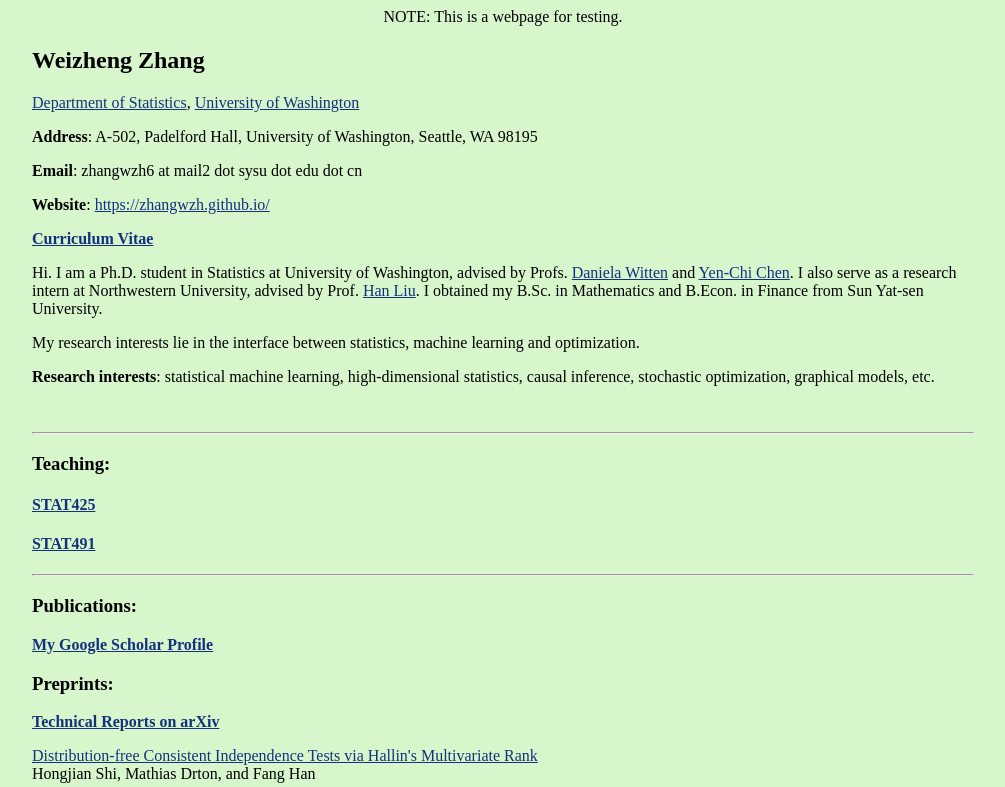
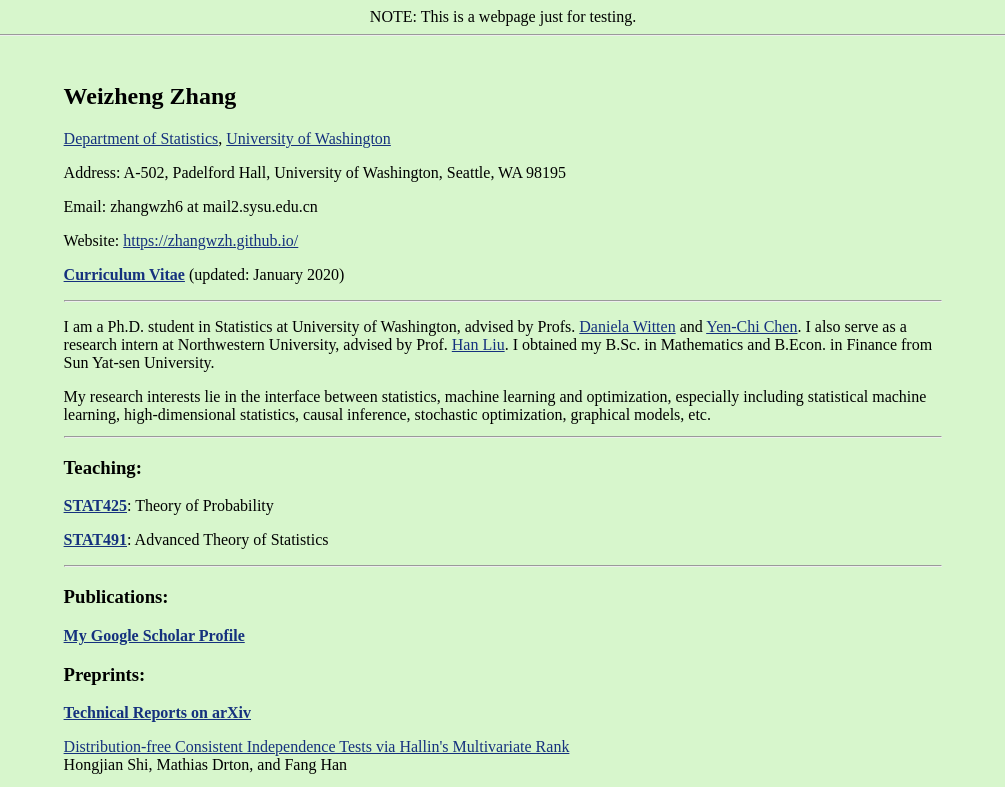
Before and after one commit to zhangwzh/zhangwzh.github.io, a plain HTML site: page index.html in a window 1280 px wide. Shown: the top 787 px of the page, without its empty margins (137-1142 px from the left). Drawn offline with Linux system fonts and the light colour scheme.

Commit message:
Update index.html

```diff
--- a/index.html
+++ b/index.html
@@ -1,29 +1,34 @@
 <!注释>
 <html><head><meta http-equiv="Content-Type" content="text/html; charset=UTF-8">
 <title>Weizheng Zhang</title>
-<style type="text/css"></style>
+	<style type="text/css">
+	.ziti1{font-family: "Times New Roman";}
+	.ziti2{font-family: "microsoft sans serif";}
+	.ziti3{font-family: "microsoft yahei";}
+	</style>
 
-<body bgcolor="#D7F6CC" text="#000000" link="#15317E" alink="#15317E" vlink="#15317E">
+<body bgcolor="#D7F6CC" text="#000000" link="#15317E" alink="#15317E" vlink="#15317E" class="ziti2">
 <center>
-  NOTE: This is a webpage for testing.<br>
+  NOTE: This is a webpage just for testing.<hr><br>
   <br>
 
-  <table width="75%">
+  <table width="70%">
 
     <tbody><tr>
       <td width="40%">
-        <h2>Weizheng Zhang</h2>
-        <p><a href="http://www.stat.washington.edu/">Department of Statistics</a>, <a href="http://www.washington.edu/">University of Washington</a><p>
-        <p><strong>Address</strong>: A-502, Padelford Hall, University of Washington, Seattle, WA 98195</p>
-		<p><strong>Email</strong>: zhangwzh6 at mail2 dot sysu dot edu dot cn</p>
-		<p><strong>Website</strong>: <a href="https://zhangwzh.github.io/">https://zhangwzh.github.io/</a></p>
+        <h2 class="ziti3">Weizheng Zhang</h2>
+		<p><a href="http://www.stat.washington.edu/">Department of Statistics</a>, <a href="http://www.washington.edu/">University of Washington</a><p>
+        <p>Address: A-502, Padelford Hall, University of Washington, Seattle, WA 98195</p>
+		<p>Email: zhangwzh6 at mail2.sysu.edu.cn</p>
+		<p>Website: <a href="https://zhangwzh.github.io/">https://zhangwzh.github.io/</a></p>
 
-<p><a href="https://github.com/zhangwzh/zhangwzh.github.io/raw/master/CV_zwz_200307.pdf"><strong>Curriculum Vitae</strong></a></p>
+		<p><a href="https://github.com/zhangwzh/zhangwzh.github.io/raw/master/CV_zwz_200307.pdf"><strong>Curriculum Vitae</strong></a> (updated: January 2020)</p>
 
-		<p>Hi. I am a Ph.D. student in Statistics at University of Washington, advised by Profs. <a href="https://www.danielawitten.com/">Daniela Witten</a> and <a href="http://faculty.washington.edu/yenchic/">Yen-Chi Chen</a>. I also serve as a research intern at Northwestern University, advised by Prof. <a href="http://magics.cs.northwestern.edu/people.html">Han Liu</a>. I obtained my B.Sc. in Mathematics and B.Econ. in Finance from Sun Yat-sen University. </p>
-<p>My research interests lie in the interface between statistics, machine learning and optimization.</p>
-		<p><strong>Research interests</strong>: statistical machine learning, high-dimensional statistics, causal inference, stochastic optimization, graphical models, etc.</p>
-		<p>&nbsp;</p></td>
+		<hr>
+
+		<p>I am a Ph.D. student in Statistics at University of Washington, advised by Profs. <a href="https://www.danielawitten.com/">Daniela Witten</a> and <a href="http://faculty.washington.edu/yenchic/">Yen-Chi Chen</a>. I also serve as a research intern at Northwestern University, advised by Prof. <a href="http://magics.cs.northwestern.edu/people.html">Han Liu</a>. I obtained my B.Sc. in Mathematics and B.Econ. in Finance from Sun Yat-sen University. </p>
+	<p>My research interests lie in the interface between statistics, machine learning and optimization, especially including statistical machine learning, high-dimensional statistics, causal inference, stochastic optimization, graphical models, etc.</p>
+		</td>
 
     </tr>
 
@@ -34,9 +39,9 @@
 
 <h3><b>Teaching:</b></h3>
 
-<h4><a href="https://www.stat.washington.edu/~fanghan/teaching/STAT425.html" target="_blank"> STAT425</a></h4>
+<p><a href="https://www.stat.washington.edu/~fanghan/teaching/STAT425.html" target="_blank"><b>STAT425</b></a>: Theory of Probability</p>
 
-<h4><a href="https://www.stat.washington.edu/~fanghan/teaching/STAT491.html" target="_blank"> STAT491</a></h4>
+<p><a href="https://www.stat.washington.edu/~fanghan/teaching/STAT491.html" target="_blank"><b>STAT491</b></a>: Advanced Theory of Statistics</p>
 
 <hr>
 
@@ -76,11 +81,6 @@
          <b><a> <font color="#800000"> (Winner of the 2013 ICSA/ISBS Student Paper Award)</font></a></b>
 	 </p>
 
-         <p><a href="https://academic.oup.com/biomet/article/104/4/813/4321722" target="_blank"> Distribution-Free Tests of Independence in High Dimensions </a><br>
-             Fang Han, Shizhe Chen, and Han Liu <br>
-		 <em> Biometrika, 104(4):813-828, 2017. </em><br>
-     </p>
-
          <p><a href="https://projecteuclid.org/euclid.aoas/1475069612" target="_blank"> Sparse Median Graphs Estimation in a High Dimensional Semiparametric Model </a><br>
              Fang Han, Xiaoyan Han, Han Liu, and Brian Caffo <br>
 		 <em> The Annals of Applied Statistics, 10(3):1397-1426, 2016. </em><br>
@@ -91,11 +91,6 @@
              Huitong Qiu, Fang Han, Han Liu, and Brian Caffo <br>
 		 <em> Journal of Royal Statistical Society, Series B, 78(2):487-504, 2016. </em><br>
          <b><a> <font color="#800000"> (Winner of the 2014 ENAR Distinguished Student Paper Award)</font></a></b> 	<br>
-	 </p>
-
-         <p><a href="http://www.tandfonline.com/doi/pdf/10.1080/01621459.2013.844699" target="_blank"> Scale-Invariant Sparse PCA on High Dimensional Meta-Elliptical Data </a><br>
-             Fang Han and Han Liu <br>
-         <em> Journal of the American Statistical Association - Theory and Methods, 109(505):275-287, 2014. </em>
 	 </p>
 
          <p><a href="http://jmlr.csail.mit.edu/papers/volume14/han13a/han13a.pdf" target="_blank">CODA: High Dimensional Copula Discriminant Analysis</a><br>
@@ -118,12 +113,6 @@
          <em> Neural Information Processing Systems (NIPS), 28, 2015. </em><br>
          <b><a> <font color="#800000"> (Winner of the 2014 Student/Young Researcher Paper Award Sponsored by ASA
          Risk Analysis Section) </font></a></b>
-	 </p>
-
-
-         <p><a href="http://jmlr.org/proceedings/papers/v37/qiu15.pdf" target="_blank"> Robust Estimation of Transition Matrices in High Dimensional Heavy-Tailed Vector Autoregressive Processes </a><br>
-             Huitong Qiu, Sheng Xu, Fang Han, Han Liu, and Brian Caffo <br>
-         <em> International Conference on Machine Learning (ICML), 32, 2015. </em>
 	 </p>
 
          <p><a href="http://papers.nips.cc/paper/4869-robust-sparse-principal-component-regression-under-the-high-dimensional-elliptical-model.pdf" target="_blank">
@@ -171,10 +160,9 @@
       </td>
     </tr>
 
-</tbody></table></center>
-
-<hr>
-
-Copyright © 2013-2020 Weizheng Zhang. All rights reserved.
+</tbody></table>
+	<hr>
+	Copyright © 2013-2020 Weizheng Zhang. All rights reserved.
+	</center>
 
 </body></html>
```
